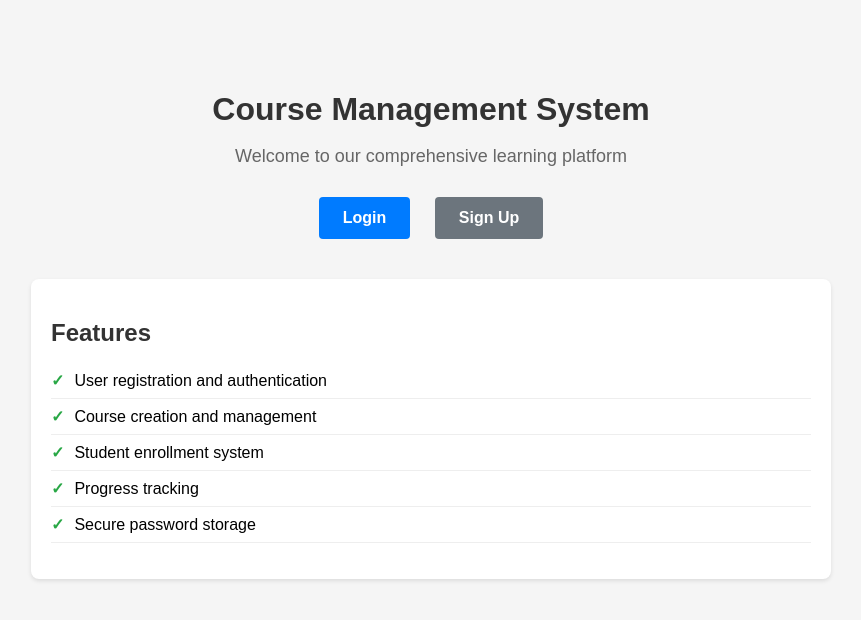
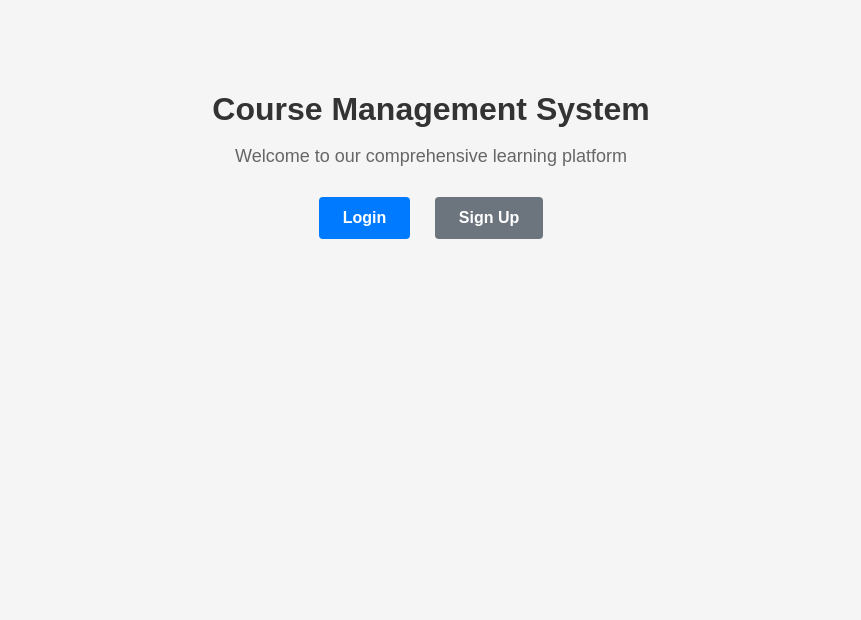
Before and after one commit to Cyrus-spc-tech/PY_Flask, a Flask app: page / in a window 1280 px wide. Shown: the top 620 px of the page, without its empty margins (209-1070 px from the left). Run offline with Flask 3, Linux system fonts and the light colour scheme; some libraries are stand-ins or nearby versions.

```diff
--- a/cms/app.py
+++ b/cms/app.py
@@ -36,6 +36,7 @@ def login():
         else:
             flash('Invalid username or password!')
 
+
     return render_template('login.html')
 
 @app.route('/signup', methods=['GET', 'POST'])
@@ -65,6 +66,8 @@ def dashboard():
         return render_template('dashboard.html', username=session['username'])
     return redirect(url_for('login'))
 
+
+
 @app.route('/logout')
 def logout():
     session.clear()
--- a/cms/templates/index.html
+++ b/cms/templates/index.html
@@ -84,16 +84,5 @@
         <a href="{{ url_for('login') }}" class="btn">Login</a>
         <a href="{{ url_for('signup') }}" class="btn btn-secondary">Sign Up</a>
     </div>
-
-    <div class="features">
-        <h2>Features</h2>
-        <ul>
-            <li>User registration and authentication</li>
-            <li>Course creation and management</li>
-            <li>Student enrollment system</li>
-            <li>Progress tracking</li>
-            <li>Secure password storage</li>
-        </ul>
-    </div>
 </body>
 </html>
```
Also changed, not shown: cms/back.py (added, +12 -0 lines), cms/templates/dashboard.html (line endings or trailing spaces).
